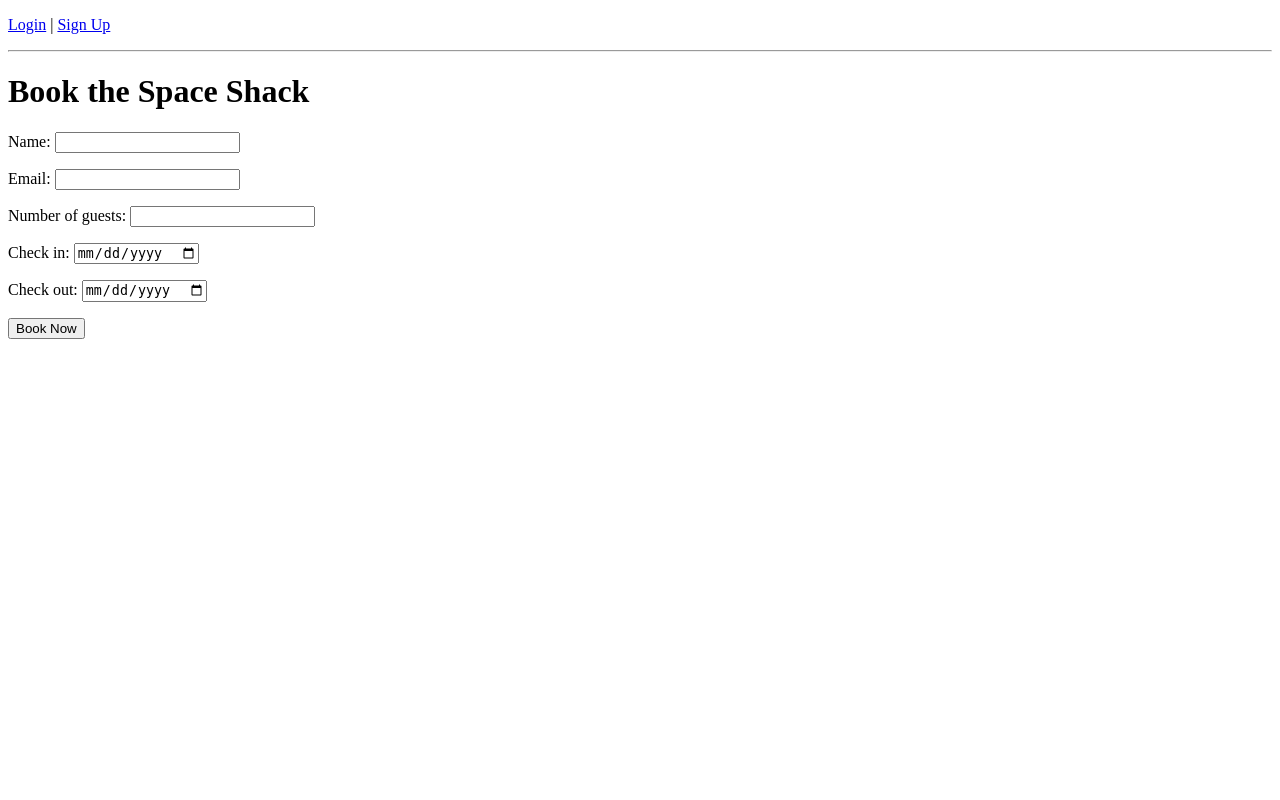
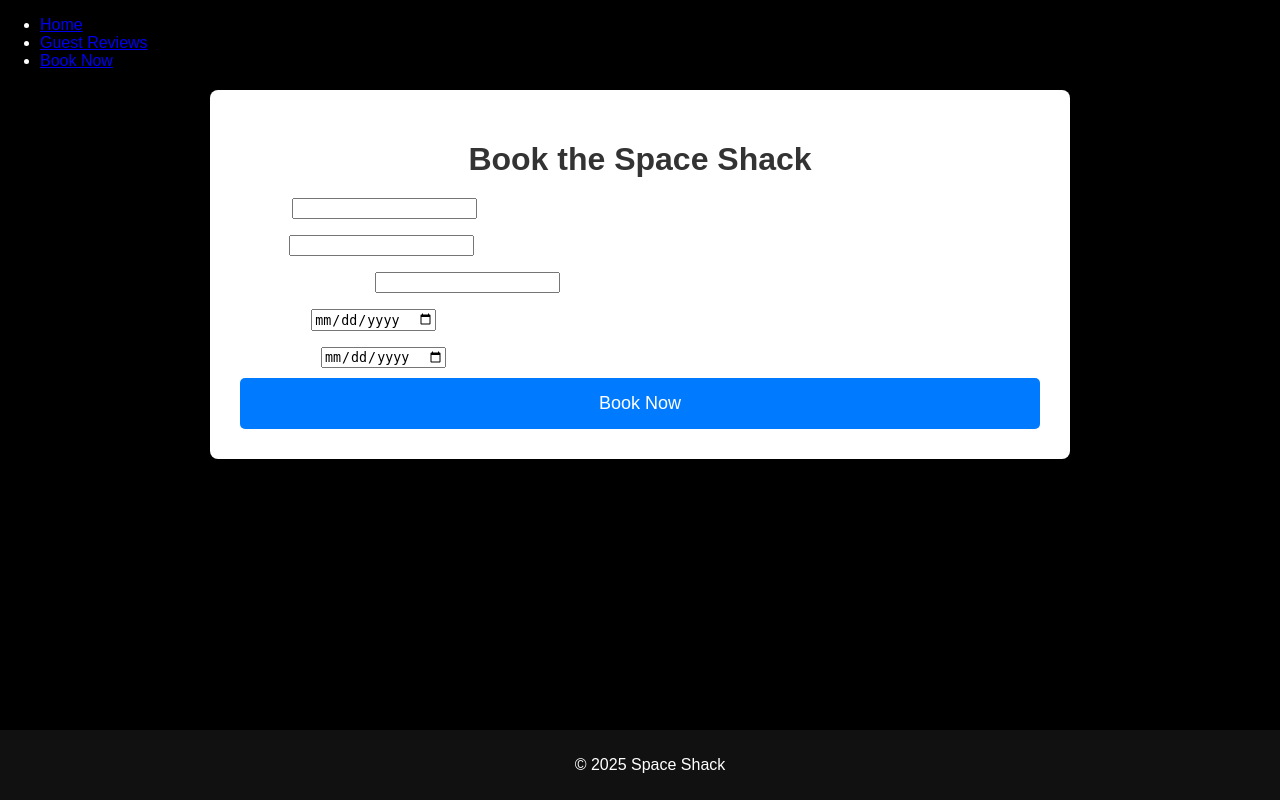
Before and after one commit to ccrd1711/space_shack, a Django app: page /book/ in a window 1280 px wide. Run offline with Django 4.2, Linux system fonts and the light colour scheme.

Commit message:
Add booking form html placeholder and initial styling on css@

```diff
--- a/bookings/templates/bookings/booking_form.html
+++ b/bookings/templates/bookings/booking_form.html
@@ -1,10 +1,38 @@
-{% extends 'base.html' %}
+<!DOCTYPE html>
+<html lang="en">
+<head>
+    <meta charset="UTF-8">
+    <meta name="viewport" content="width=device-width, initial-scale=1.0">
+    <title>Book the Space Shack</title>
+    {% load static %}
+    <link rel="stylesheet" href="{% static 'css/style.css' %}">
+</head>
+<body class="booking-page">
 
-{% block content %}
-  <h1>Book the Space Shack</h1>
-  <form method="post">
-    {% csrf_token %}
-    {{ form.as_p }}
-    <button type="submit">Book Now</button>
-  </form>
-{% endblock %}
+    <!-- Navigation Bar -->
+    <nav>
+        <ul>
+            <li><a href="/">Home</a></li>
+            <li><a href="/reviews/">Guest Reviews</a></li>
+            <li><a href="/booking/">Book Now</a></li>
+        </ul>
+    </nav>
+
+    <div class="container">
+        <h1>Book the Space Shack</h1>
+
+        <form method="post">
+            {% csrf_token %}
+
+            <!-- Render form fields dynamically -->
+            {{ form.as_p }}
+
+            <button type="submit" class="btn">Book Now</button>
+        </form>
+    </div>
+
+    <footer>
+        <p>&copy; 2025 Space Shack</p>
+    </footer>
+</body>
+</html>
--- a/static/css/style.css
+++ b/static/css/style.css
@@ -153,3 +153,42 @@
     margin-top: 20px;
     border: 0.5px solid #ddd;
 }
+
+/* BOOKING FORM PAGE STYLING */
+
+/* Booking Form */
+.container {
+    max-width: 800px;
+    margin: 20px auto;
+    background-color: #fff;
+    padding: 30px;
+    box-shadow: 0 4px 8px rgba(0, 0, 0, 0.1);
+    border-radius: 8px;
+}
+
+.container h1 {
+    text-align: center;
+    color: #333;
+    margin-bottom: 20px;
+}
+
+form p {
+    font-size: 16px;
+    margin-bottom: 10px;
+}
+
+button.btn {
+    display: block;
+    width: 100%;
+    padding: 15px;
+    background-color: #007bff;
+    color: white;
+    border: none;
+    border-radius: 5px;
+    font-size: 18px;
+    cursor: pointer;
+}
+
+button.btn:hover {
+    background-color: #0056b3;
+}
```
